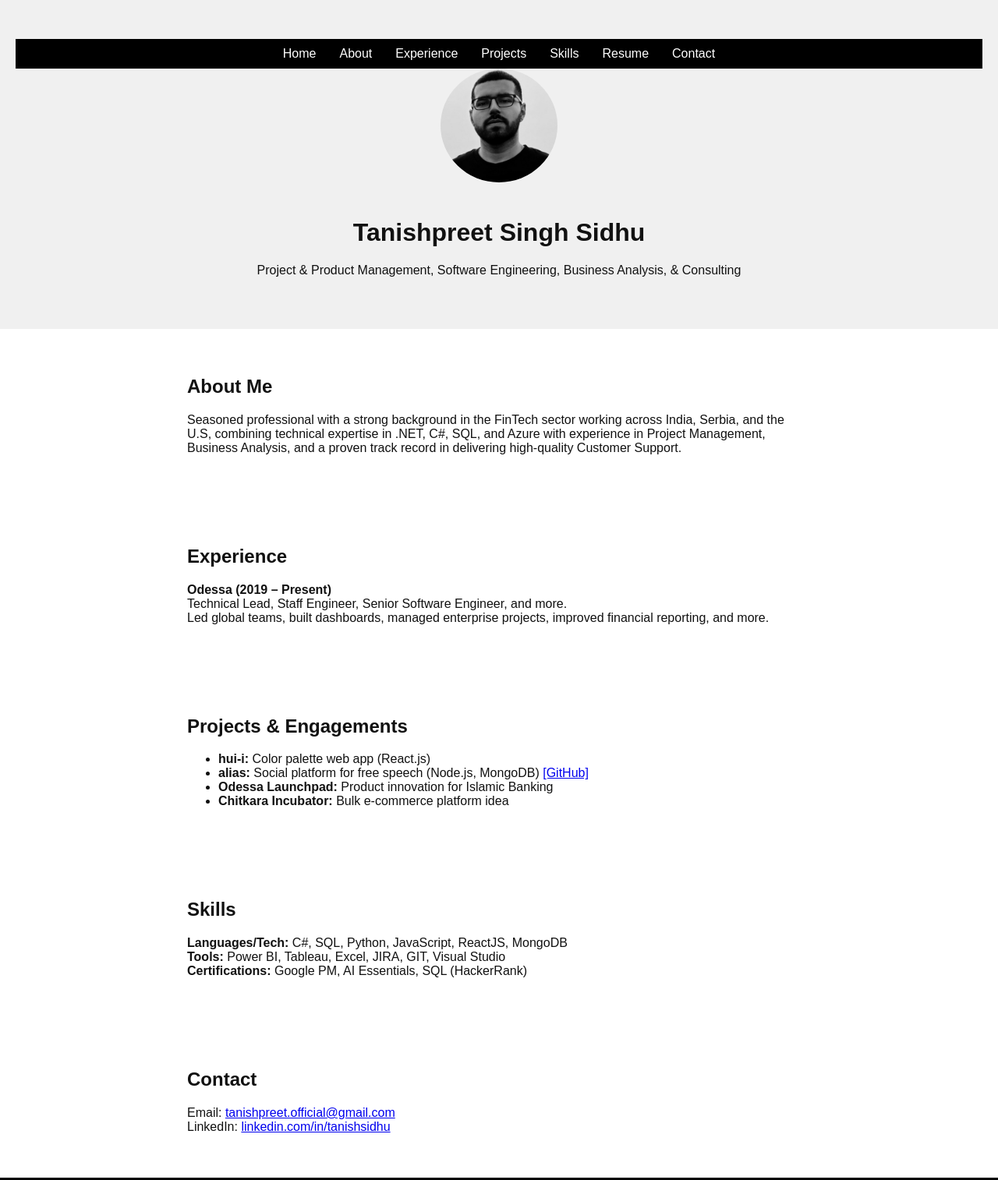
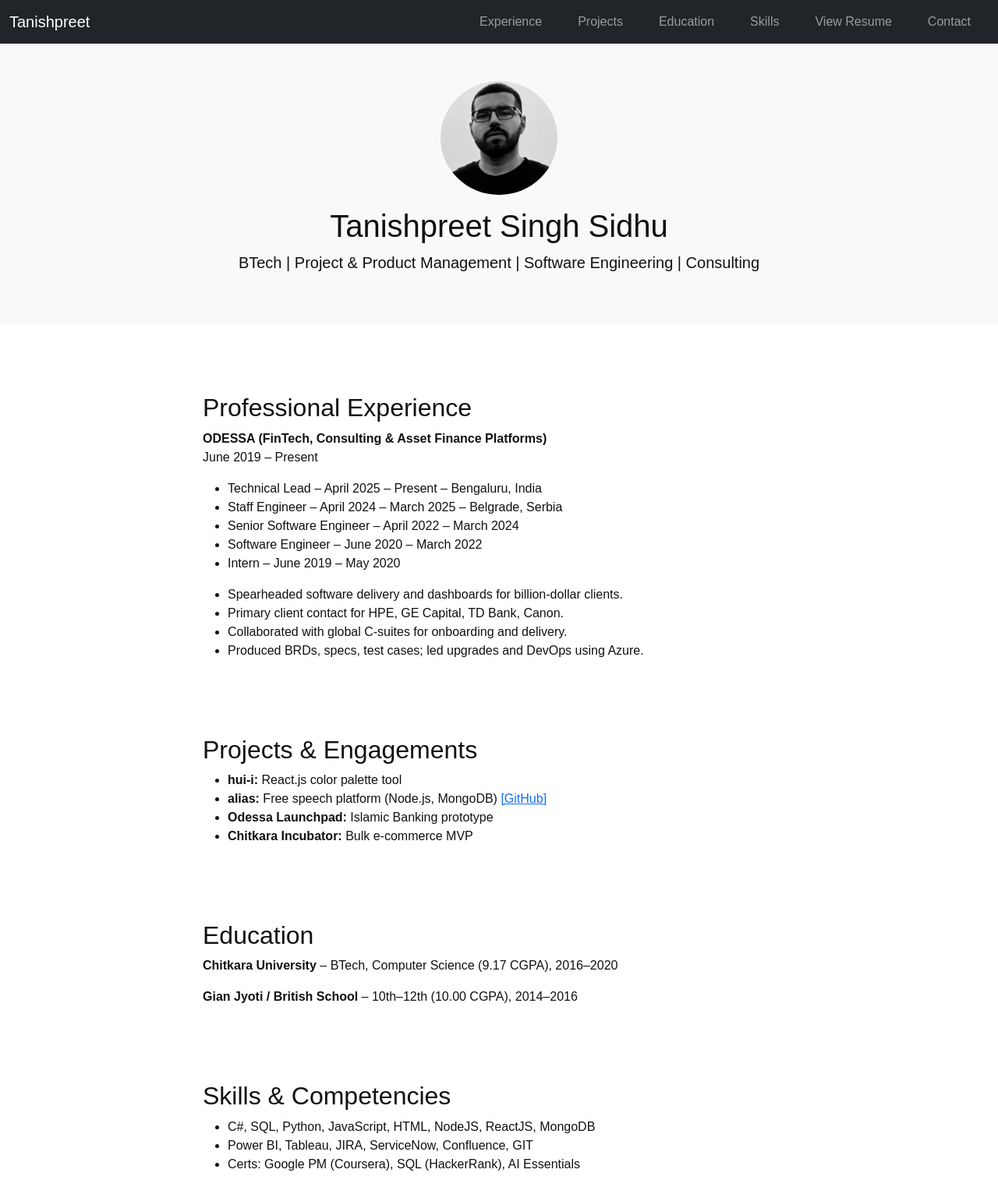
Before and after one commit to tanishsidhu/tanish-portfolio, a plain HTML site: page index.html in a window 1280 px wide. Shown: the top 1514 px of the page at 78% size. Drawn offline with nearby package versions, Linux system fonts and the light colour scheme.

Commit message:
Update index.html

```diff
--- a/index.html
+++ b/index.html
@@ -1,79 +1,94 @@
-
 <!DOCTYPE html>
 <html lang="en">
 <head>
-    <meta charset="UTF-8">
-    <meta name="viewport" content="width=device-width, initial-scale=1.0">
-    <title>Tanishpreet Singh Sidhu | Portfolio</title>
-    <link rel="stylesheet" href="style.css">
+  <meta charset="UTF-8" />
+  <meta name="viewport" content="width=device-width, initial-scale=1.0"/>
+  <title>Tanishpreet Singh Sidhu</title>
+  <link href="https://cdn.jsdelivr.net/npm/bootstrap@5.3.2/dist/css/bootstrap.min.css" rel="stylesheet"/>
+  <link rel="stylesheet" href="style.css" />
 </head>
 <body>
-    <header id="home">
-        <nav>
-            <ul>
-                <li><a href="#home">Home</a></li>
-                <li><a href="#about">About</a></li>
-                <li><a href="#experience">Experience</a></li>
-                <li><a href="#projects">Projects</a></li>
-                <li><a href="#skills">Skills</a></li>
-                <li><a href="assets/docs/Tanishpreet_Resume.pdf" download>Resume</a></li>
-                <li><a href="#contact">Contact</a></li>
+
+<nav class="navbar navbar-expand-lg navbar-dark bg-dark sticky-top">
+  <div class="container-fluid">
+    <a class="navbar-brand" href="#">Tanishpreet</a>
+    <button class="navbar-toggler" type="button" data-bs-toggle="collapse" data-bs-target="#navbarNav">
+      <span class="navbar-toggler-icon"></span>
+    </button>
+    <div class="collapse navbar-collapse justify-content-end" id="navbarNav">
+      <ul class="navbar-nav">
+        <li class="nav-item"><a class="nav-link" href="#experience">Experience</a></li>
+        <li class="nav-item"><a class="nav-link" href="#projects">Projects</a></li>
+        <li class="nav-item"><a class="nav-link" href="#education">Education</a></li>
+        <li class="nav-item"><a class="nav-link" href="#skills">Skills</a></li>
+        <li class="nav-item"><a class="nav-link" href="assets/docs/Tanishpreet_Resume.pdf" target="_blank">View Resume</a></li>
+        <li class="nav-item"><a class="nav-link" href="#contact">Contact</a></li>
       </ul>
+    </div>
+  </div>
 </nav>
-        <div class="intro">
-            <img src="assets/img/profile.jpg" alt="Profile Photo" class="profile-pic">
-            <h1>Tanishpreet Singh Sidhu</h1>
-            <p>Project & Product Management, Software Engineering, Business Analysis, & Consulting</p>
-        </div>
+
+<header class="text-center py-5 bg-light">
+  <img src="assets/img/profile.jpg" alt="Profile Photo" class="rounded-circle" width="150"/>
+  <h1 class="mt-3">Tanishpreet Singh Sidhu</h1>
+  <p class="lead">BTech | Project & Product Management | Software Engineering | Consulting</p>
 </header>
 
-    <section id="about">
-        <h2>About Me</h2>
-        <p>Seasoned professional with a strong background in the FinTech sector working across India, Serbia, and the U.S, combining technical expertise in .NET, C#, SQL, and Azure with experience in Project Management, Business Analysis, and a proven track record in delivering high-quality Customer Support.</p>
-    </section>
-
+<main class="container py-5">
   <section id="experience">
-        <h2>Experience</h2>
-        <p><strong>Odessa (2019 – Present)</strong><br>
-        Technical Lead, Staff Engineer, Senior Software Engineer, and more.<br>
-        Led global teams, built dashboards, managed enterprise projects, improved financial reporting, and more.
-        </p>
+    <h2>Professional Experience</h2>
+    <p><strong>ODESSA (FinTech, Consulting & Asset Finance Platforms)</strong><br/>June 2019 – Present</p>
+    <ul>
+      <li>Technical Lead – April 2025 – Present – Bengaluru, India</li>
+      <li>Staff Engineer – April 2024 – March 2025 – Belgrade, Serbia</li>
+      <li>Senior Software Engineer – April 2022 – March 2024</li>
+      <li>Software Engineer – June 2020 – March 2022</li>
+      <li>Intern – June 2019 – May 2020</li>
+    </ul>
+    <ul>
+      <li>Spearheaded software delivery and dashboards for billion-dollar clients.</li>
+      <li>Primary client contact for HPE, GE Capital, TD Bank, Canon.</li>
+      <li>Collaborated with global C-suites for onboarding and delivery.</li>
+      <li>Produced BRDs, specs, test cases; led upgrades and DevOps using Azure.</li>
+    </ul>
   </section>
 
   <section id="projects">
     <h2>Projects & Engagements</h2>
     <ul>
-            <li><strong>hui-i:</strong> Color palette web app (React.js)</li>
-            <li><strong>alias:</strong> Social platform for free speech (Node.js, MongoDB) <a href="https://github.com/tanishsidhu/alias" target="_blank">[GitHub]</a></li>
-            <li><strong>Odessa Launchpad:</strong> Product innovation for Islamic Banking</li>
-            <li><strong>Chitkara Incubator:</strong> Bulk e-commerce platform idea</li>
+      <li><strong>hui-i:</strong> React.js color palette tool</li>
+      <li><strong>alias:</strong> Free speech platform (Node.js, MongoDB) <a href="https://github.com/tanishsidhu/alias" target="_blank">[GitHub]</a></li>
+      <li><strong>Odessa Launchpad:</strong> Islamic Banking prototype</li>
+      <li><strong>Chitkara Incubator:</strong> Bulk e-commerce MVP</li>
     </ul>
   </section>
 
+  <section id="education">
+    <h2>Education</h2>
+    <p><strong>Chitkara University</strong> – BTech, Computer Science (9.17 CGPA), 2016–2020</p>
+    <p><strong>Gian Jyoti / British School</strong> – 10th–12th (10.00 CGPA), 2014–2016</p>
+  </section>
+
   <section id="skills">
-        <h2>Skills</h2>
-        <p><strong>Languages/Tech:</strong> C#, SQL, Python, JavaScript, ReactJS, MongoDB<br>
-        <strong>Tools:</strong> Power BI, Tableau, Excel, JIRA, GIT, Visual Studio<br>
-        <strong>Certifications:</strong> Google PM, AI Essentials, SQL (HackerRank)</p>
+    <h2>Skills & Competencies</h2>
+    <ul>
+      <li>C#, SQL, Python, JavaScript, HTML, NodeJS, ReactJS, MongoDB</li>
+      <li>Power BI, Tableau, JIRA, ServiceNow, Confluence, GIT</li>
+      <li>Certs: Google PM (Coursera), SQL (HackerRank), AI Essentials</li>
+    </ul>
   </section>
 
   <section id="contact">
     <h2>Contact</h2>
-        <p>Email: <a href="mailto:tanishpreet.official@gmail.com">tanishpreet.official@gmail.com</a><br>
-        LinkedIn: <a href="https://www.linkedin.com/in/tanishsidhu" target="_blank">linkedin.com/in/tanishsidhu</a></p>
+    <p>Email: <a href="mailto:tanishpreet.official@gmail.com">tanishpreet.official@gmail.com</a></p>
+    <p>LinkedIn: <a href="https://linkedin.com/in/tanishsidhu" target="_blank">linkedin.com/in/tanishsidhu</a></p>
   </section>
+</main>
 
-    <footer>
+<footer class="text-center bg-dark text-white py-3">
   <p>© 2025 Tanishpreet Singh Sidhu</p>
 </footer>
 
-    <script>
-        document.querySelectorAll('a[href^="#"]').forEach(anchor => {
-            anchor.addEventListener('click', function (e) {
-                e.preventDefault();
-                document.querySelector(this.getAttribute('href')).scrollIntoView({ behavior: 'smooth' });
-            });
-        });
-    </script>
+<script src="https://cdn.jsdelivr.net/npm/bootstrap@5.3.2/dist/js/bootstrap.bundle.min.js"></script>
 </body>
 </html>
```
Lines whose indentation alone changed are shown as unchanged.
